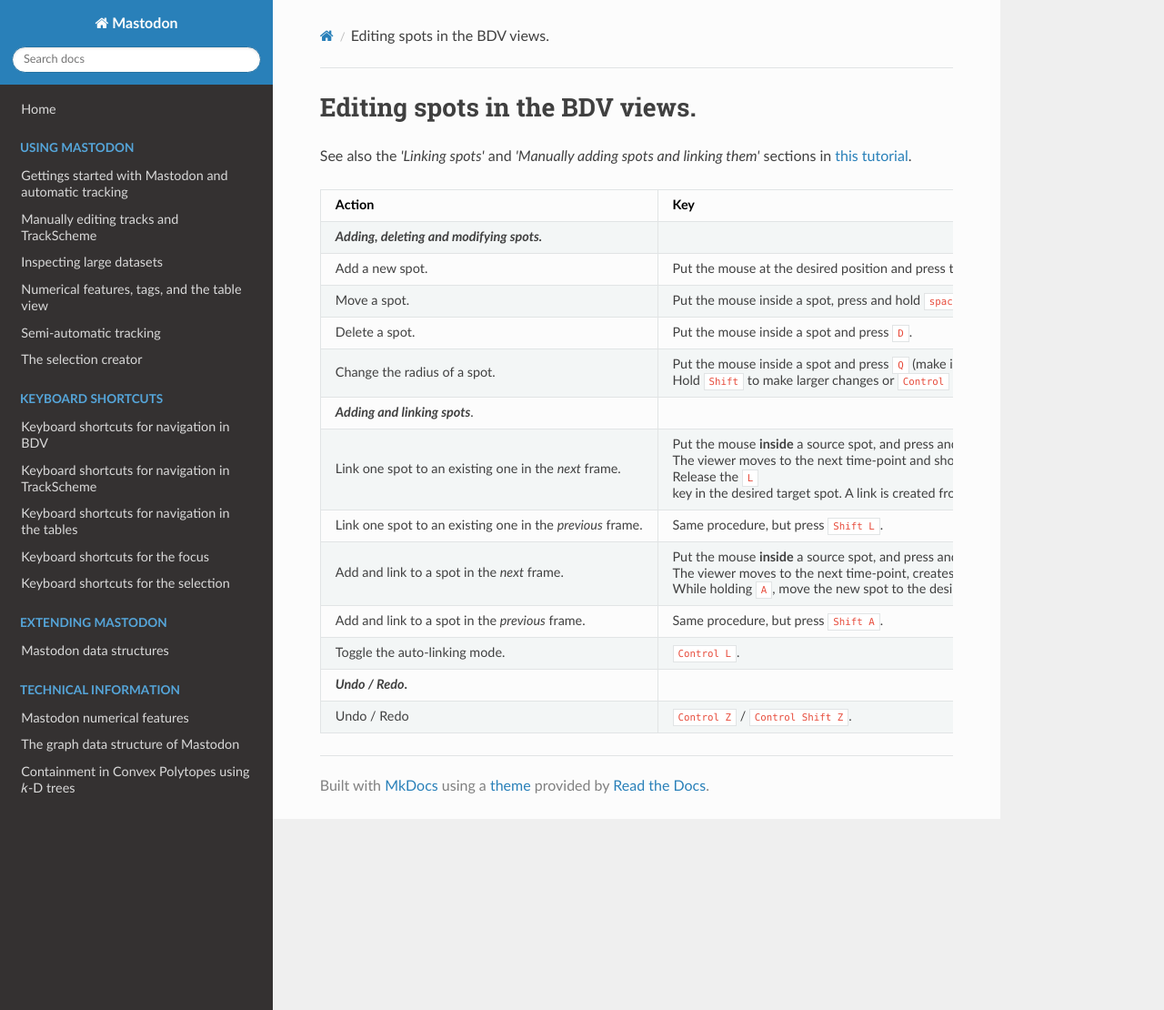
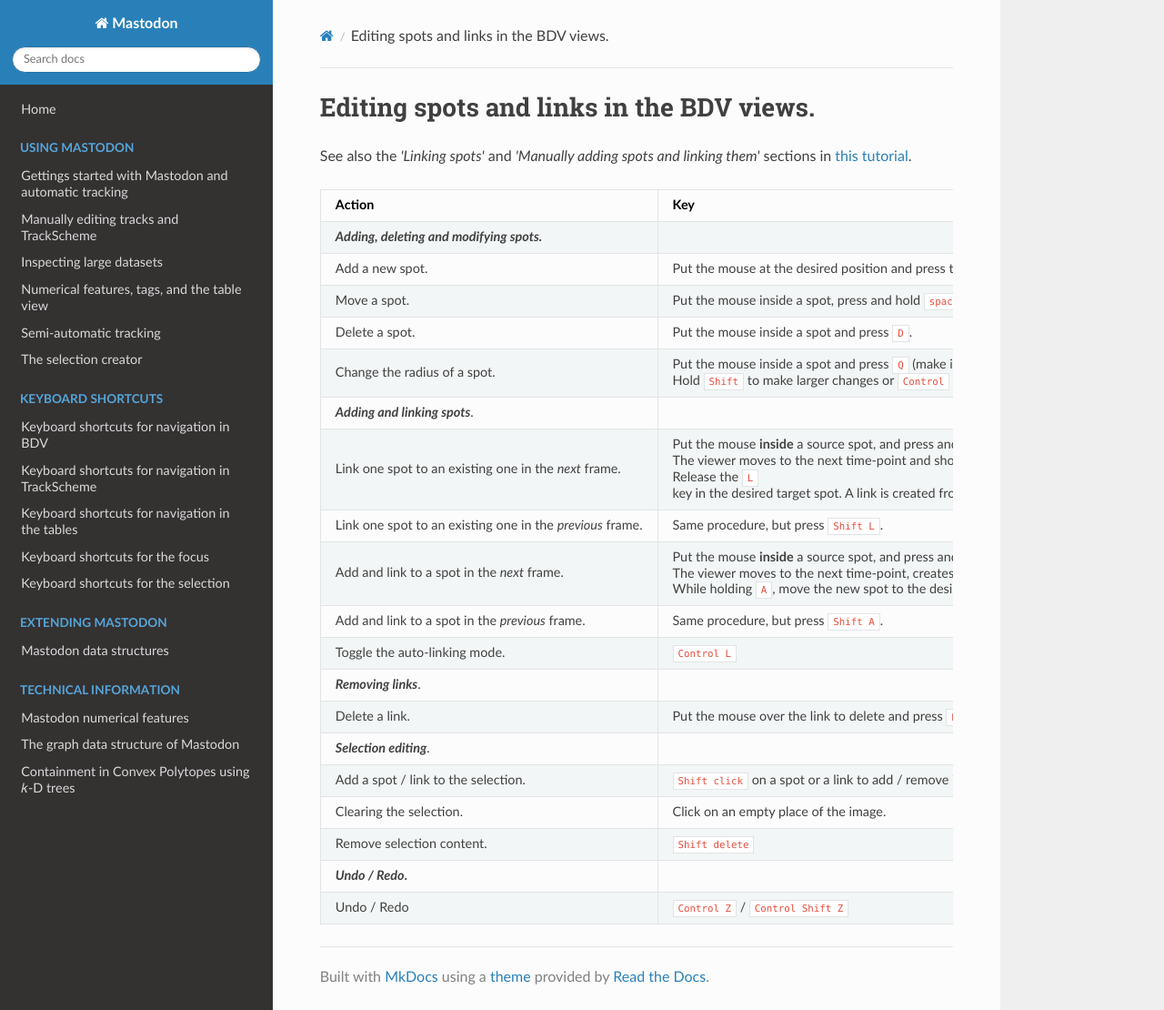
Before and after one commit to mastodon-sc/mastodon-documentation, an MkDocs documentation site: the page built from docs/partB/table_bdv_edition_keys.md, in a window 1280 px wide and 1110 px high. Shown: the whole window at 91% size. Built offline with MkDocs 1.6.1, drawn with Linux system fonts in a browser that asks for light colours; nearby versions of some CDN libraries.

Commit message:
Tweak table titles.

```diff
--- a/docs/partB/table_bdv_edition_keys.md
+++ b/docs/partB/table_bdv_edition_keys.md
@@ -1,4 +1,4 @@
-# Editing spots in the BDV views.
+# Editing spots and links in the BDV views.
 
 See also the _'Linking spots'_ and _'Manually adding spots and linking them'_ sections in [this tutorial](../partA/manual_editing.md).
 
@@ -14,6 +14,12 @@
 | Link one spot to an existing one in the _previous_ frame. | Same procedure, but press `Shift L`. |
 | Add and link to a spot in the _next_ frame. | Put the mouse **inside** a source spot, and press and hold `A`.<br>The viewer moves to the next time-point, creates a spot there and links it to the source spot<p>While holding `A`, move the new spot to the desired location, and release `A`. |
 | Add and link to a spot in the _previous_ frame. | Same procedure, but press `Shift A`. |
-| Toggle the auto-linking mode. | `Control L`. |
+| Toggle the auto-linking mode. | `Control L` |
+| _**Removing links**_. |  |
+| Delete a link. | Put the mouse over the link to delete and press `D`. |
+| _**Selection editing**_. |  |
+| Add a spot / link to the selection. | `Shift click` on a spot or a link to add / remove it to / from the selection. |
+| Clearing the selection. | Click on an empty place of the image. |
+| Remove selection content. | `Shift delete` |
 | **_Undo / Redo_.**  |                         |
-| Undo / Redo                                               | `Control Z` / `Control Shift Z`.                             |
+| Undo / Redo                                               | `Control Z` / `Control Shift Z`                              |
```
Also changed, not shown: docs/partB/table_bdv_navigation_keys.md (+1 -1 lines), docs/partB/table_focus_navigation.md (+5 -3 lines), docs/partB/table_table_navigation_keys.md (+1 -1 lines), docs/partB/table_trackscheme_navigation_keys.md (+1 -1 lines).
